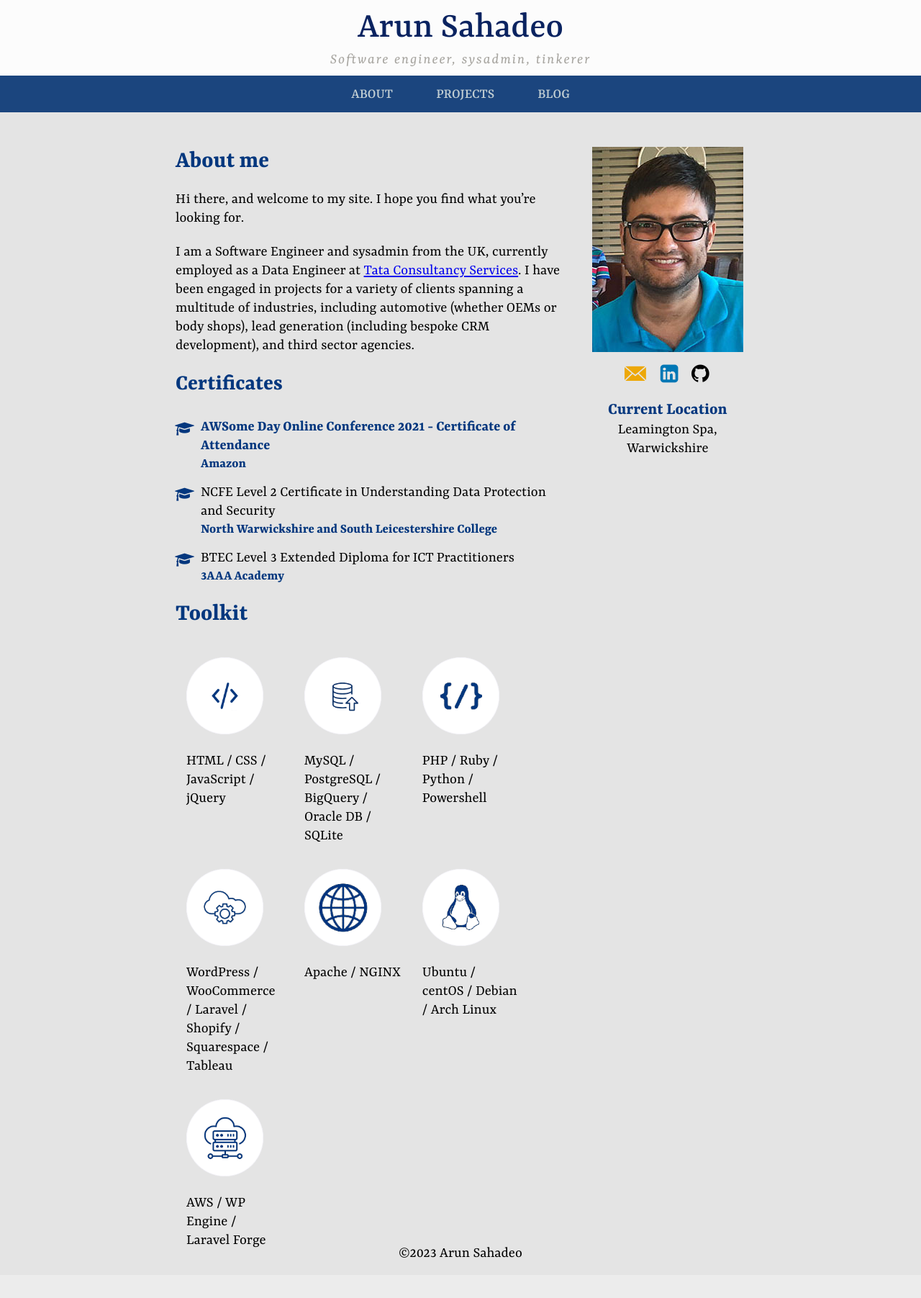
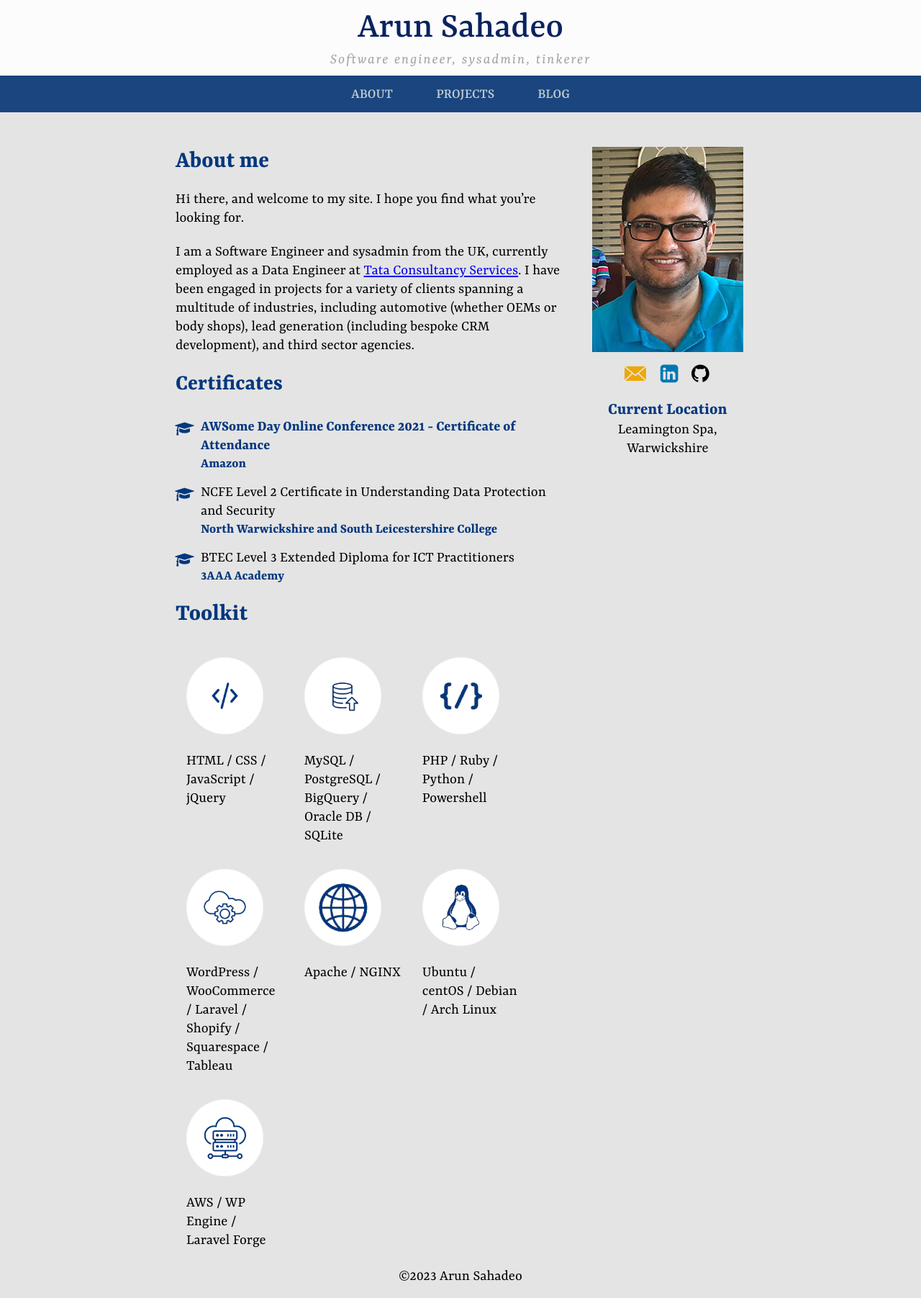
Before and after one commit to ArunSahadeo/ArunSahadeo.github.io, a Jekyll site: the page built from index.html, in a window 1280 px wide. Shown: the whole page at 72% size. Built offline with Jekyll 4.4.1, drawn with Linux system fonts in a browser that asks for light colours; some web fonts are replaced; before the commit the page ends 1771 px from its top, so only the background shows below that.

Commit message:
Stop footer text overlapping with absolutely positioned div

```diff
--- a/_sass/components/_lists.scss
+++ b/_sass/components/_lists.scss
@@ -120,7 +120,7 @@
 
 .toolkits-section {
 	position: relative;
-	min-height: 55rem;
+	min-height: 57rem;
 }
 
 .toolkits-list {
```
